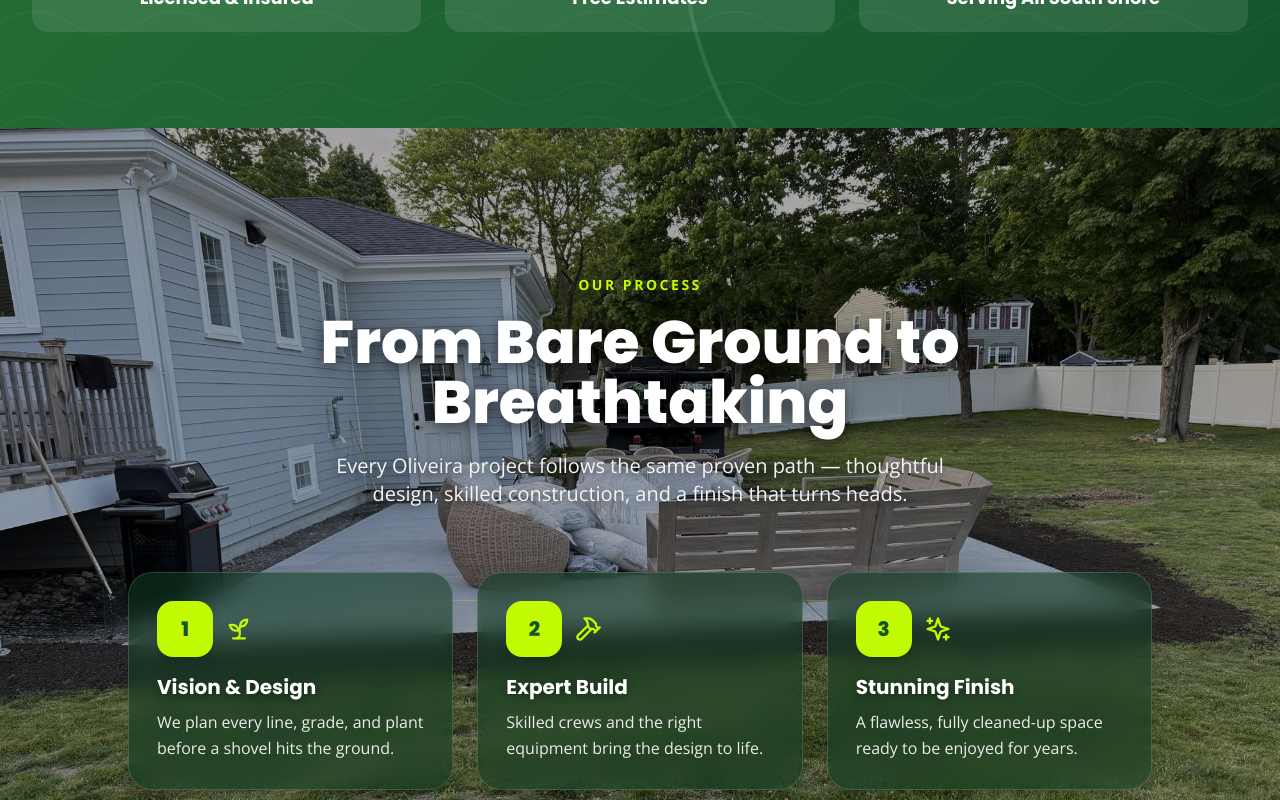
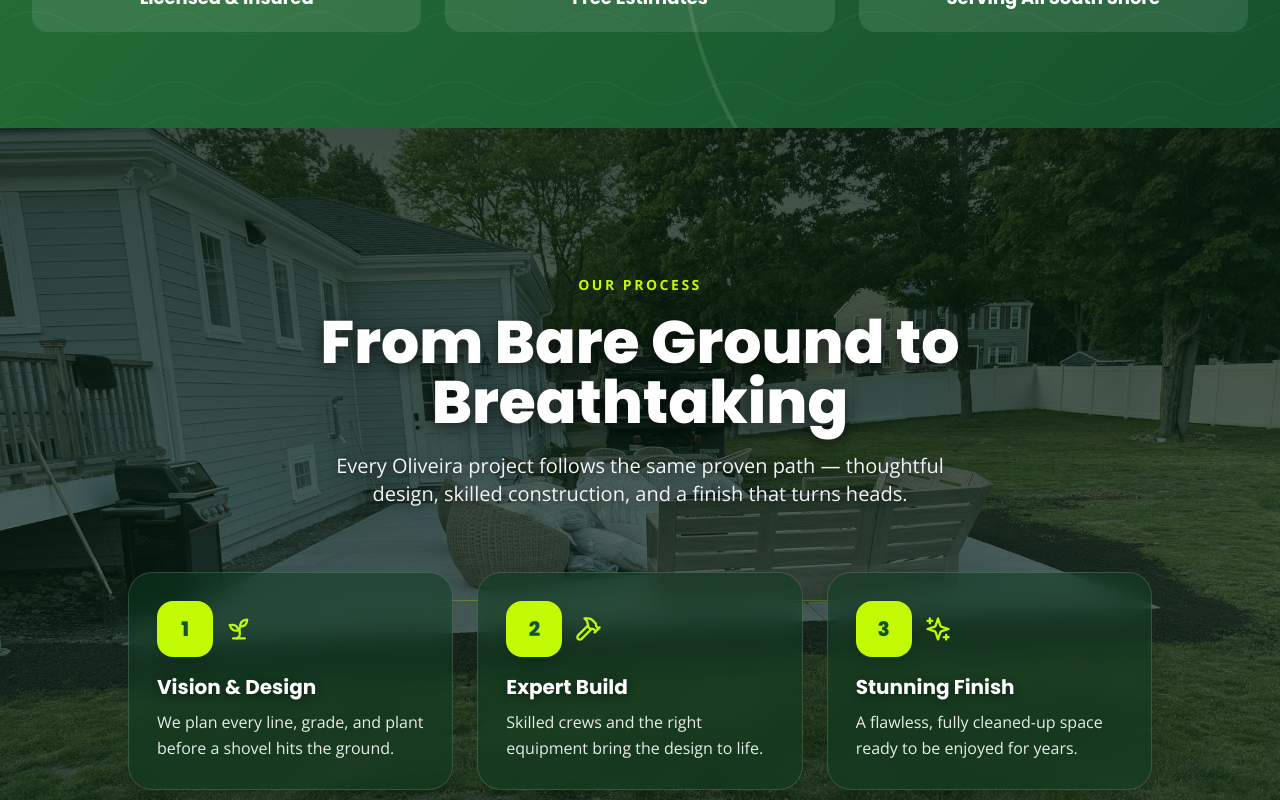
Before and after one commit to riseupgrowth/Oliveira, a React (Vite) app: page / in a window 1280 px wide. Shown: the part 2620-3420 px from the top of the page. Built offline with nearby package versions, Linux system fonts and the light colour scheme.

Commit message:
Reviews sem selo, ordem Gallery/WhyChoose invertida, overlay Our Process

```diff
--- a/src/components/ParallaxShowcase.jsx
+++ b/src/components/ParallaxShowcase.jsx
@@ -21,9 +21,9 @@ const ParallaxShowcase = () => {
         style={{ backgroundImage: 'url(/images/site/cta.jpg)' }}
       />
       {/* Readability overlays */}
-      <div className="absolute inset-0 z-0 bg-gradient-to-b from-brand-green-deep/92 via-brand-green-deep/80 to-brand-green-deep/95" />
-      <div className="absolute inset-0 z-0 bg-black/35" />
-      <div className="absolute inset-0 z-0 bg-topo-lime opacity-25" />
+      <div className="absolute inset-0 z-0 bg-gradient-to-b from-black/65 via-black/50 to-black/70" />
+      <div className="absolute inset-0 z-0 bg-brand-green-deep/35" />
+      <div className="absolute inset-0 z-0 bg-topo-lime opacity-20" />
 
       <div className="container-tight relative z-10 text-center">
         <motion.div
--- a/src/index.css
+++ b/src/index.css
@@ -128,3 +128,10 @@
     -webkit-text-fill-color: transparent;
   }
 }
+
+/* Hide Featurable attribution badge in the reviews widget */
+#featurable-061ca401-fc8a-49aa-bc1a-1bf1e73488c8 a[href*="featurable.com"],
+#featurable-061ca401-fc8a-49aa-bc1a-1bf1e73488c8 [class*="powered" i],
+#featurable-061ca401-fc8a-49aa-bc1a-1bf1e73488c8 [class*="branding" i] {
+  display: none !important;
+}
--- a/src/pages/HomePage.jsx
+++ b/src/pages/HomePage.jsx
@@ -25,8 +25,8 @@ const HomePage = () => {
       <AboutSection />
       <ServicesSection />
       <ParallaxShowcase />
+      <GallerySection />
       <WhyChooseUsSection />
-      <GallerySection />
       <StatsBand />
       <ServiceAreasPreview />
       <ReviewsSection />
```
